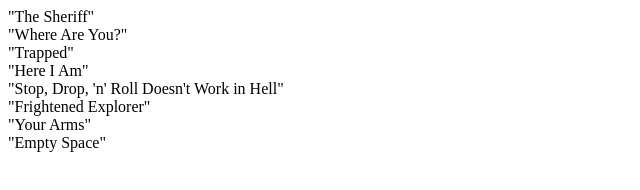
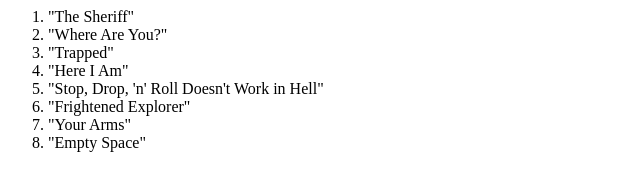
Before and after one commit to robhanlon22/op_id_earshot_set, a plain HTML site: page public/index.html in a window 1280 px wide. Shown: the whole page, without its empty margins (0-640 px from the left). Drawn offline with Linux system fonts and the light colour scheme.

Commit message:
Use a list.

```diff
--- a/public/index.html
+++ b/public/index.html
@@ -4,14 +4,16 @@
       Operation ID, Earshot Jazz Festival, November 5
     </title>
     <body>
-      <div class="song">"The Sheriff"</div>
-      <div class="song">"Where Are You?"</div>
-      <div class="song">"Trapped"</div>
-      <div class="song">"Here I Am"</div>
-      <div class="song">"Stop, Drop, 'n' Roll Doesn't Work in Hell"</div>
-      <div class="song">"Frightened Explorer"</div>
-      <div class="song">"Your Arms"</div>
-      <div class="song">"Empty Space"</div>
+      <ol>
+        <li class="song">"The Sheriff"</li>
+        <li class="song">"Where Are You?"</li>
+        <li class="song">"Trapped"</li>
+        <li class="song">"Here I Am"</li>
+        <li class="song">"Stop, Drop, 'n' Roll Doesn't Work in Hell"</li>
+        <li class="song">"Frightened Explorer"</li>
+        <li class="song">"Your Arms"</li>
+        <li class="song">"Empty Space"</li>
+      </ol>
     </body>
   </head>
 </html>
```
